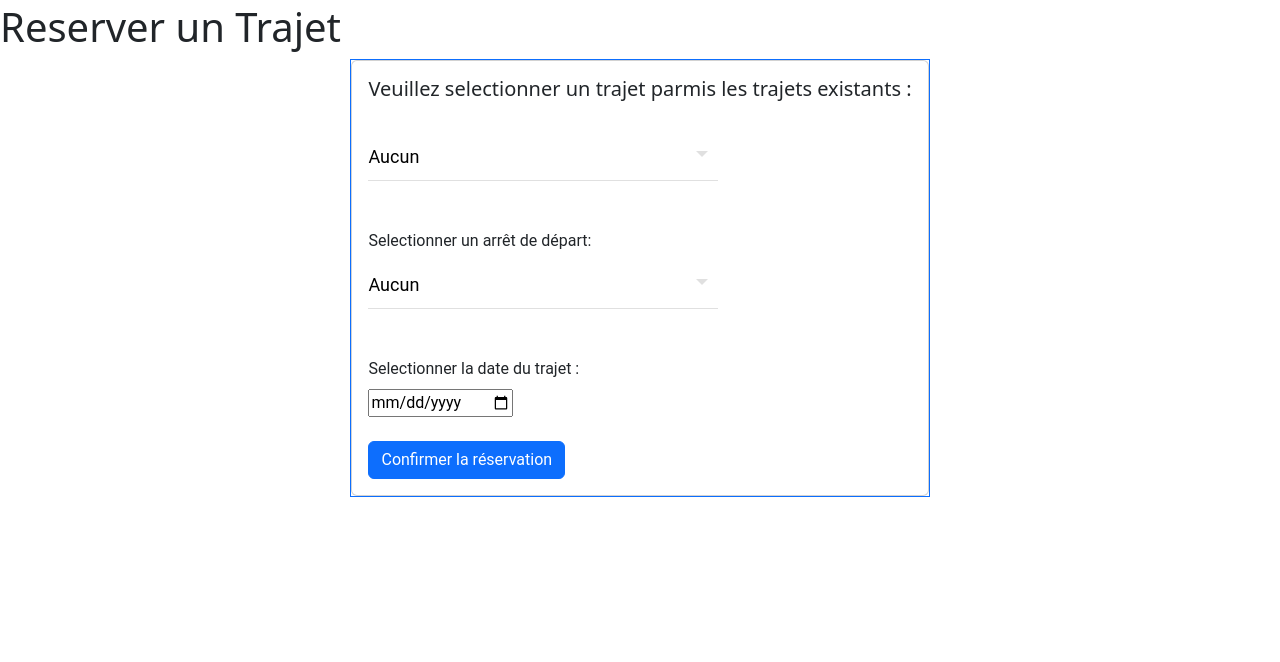
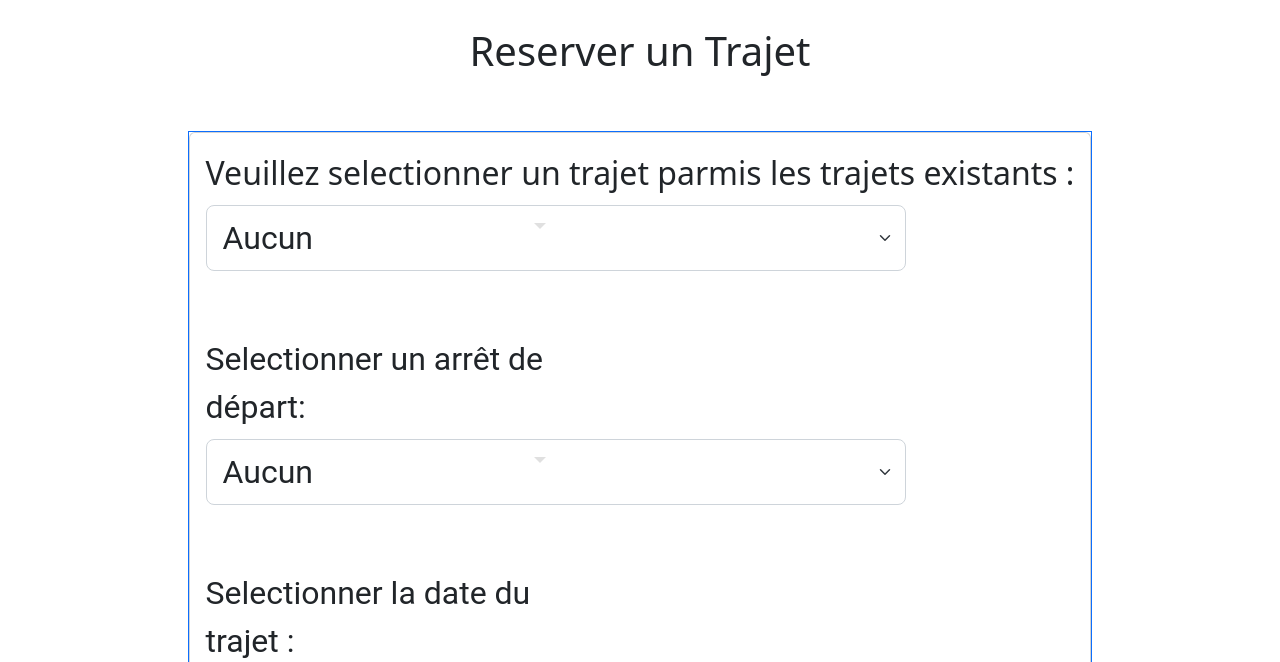
Before and after one commit to ThomasDELMARE/Kidibus, a website: page templates/reservation.html in a window 1280 px wide. Shown: the part 138-800 px from the top of the page. Drawn offline with nearby package versions, Linux system fonts and the light colour scheme.

Commit message:
Elias avancement

```diff
--- a/ressources/css/style.css
+++ b/ressources/css/style.css
@@ -132,9 +132,9 @@ button {
     position: relative;
     font-family: inherit;
     background-color: transparent;
-    width: 350px;
+    width: 200%;
     padding: 10px 10px 10px 0;
-    font-size: 18px;
+    font-size: 100%;
     border-radius: 0;
     border: none;
     border-bottom: 1px solid rgba(0, 0, 0, 0.12);
--- a/scripts/reservation.js
+++ b/scripts/reservation.js
@@ -1,3 +1 @@
 ListeArrets = ["Arret St-Jean", "Arret Les Moulins", "Arret Place du Cap", "Arret St-Roch", "Arret Lycée Louis-Jean Le Valois", "Arret Les Vallets", "Arret Hello World", "Arret Place de sa Majesté Delmare", "Arret Les Genets"];
-
-document.querySelector('submit').disabled = true;
--- a/templates/reservation.html
+++ b/templates/reservation.html
@@ -27,17 +27,21 @@
         <li><a class="listItemRight" href="../templates/reservation.html">Réserver un trajet</a></li>
     </ul>
 </header>
+&nbsp;
+<br>
+<h1 style="text-align: center;">Reserver un Trajet</h1>
+<br>
 
-<h1>Reserver un Trajet</h1>
+<br>
 <div class="d-flex justify-content-center">
 <span class="border border-primary">
     <div class="card">
-        <div class="card-body">
+        <div class="card-body" style="font-size: 200%;">
 
-        <h5>Veuillez selectionner un trajet parmis les trajets existants :</h5>
+        <label>Veuillez selectionner un trajet parmis les trajets existants :</label>
 <br>
 <div class="select">
-<select name="trajets" id="trajets"  class="select-text" required>
+<select name="trajets" id="trajets"  class="form-select form-select-lg mb-3" style="width: 200%; font-size: 100%;" required>
     <option value="0" selected>Aucun</option>
     <option value="1">Trajet Cannes-Nice</option>
     <option value="2">Trajet Nice-Cannes</option>
@@ -47,11 +51,10 @@
 <div>
 
 <br>
-<br>
 <label> Selectionner un arrêt de départ: </label>
 <br>
     <div class="select">
-<select name="arrets" id="arrets" class="select-text" required>
+<select name="arrets" id="arrets" class="form-select form-select-lg mb-3" style="width: 200%; font-size: 100%;" required>
     <option selected>Aucun</option>
     <option>Arret St-Jean</option>
     <option>Arret Les Moulins</option>
@@ -65,7 +68,7 @@
     <option>Arret Collège St Joseph</option>
 </select>
 </div>
-<br>
+
 <br>
 <label> Selectionner la date du trajet : </label>
 <input type="date" name="date" id="date"/>
@@ -73,10 +76,10 @@
 <br>
 
 
-<input type="submit" value="Confirmer la réservation" class="btn btn-primary" name="submit" id="submit">
+<input type="submit" value="Confirmer la réservation" class="btn btn-primary" name="submit" id="submit" style="width: 200%; font-size: 100%;">
 </div>
 </div>
-        </div>
 </span>
+</div>
 </body>
 </html>
```
